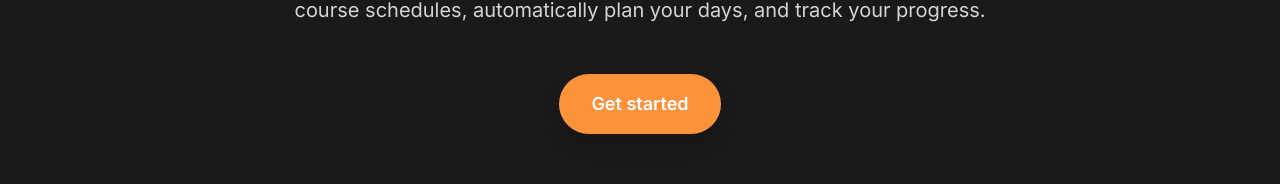
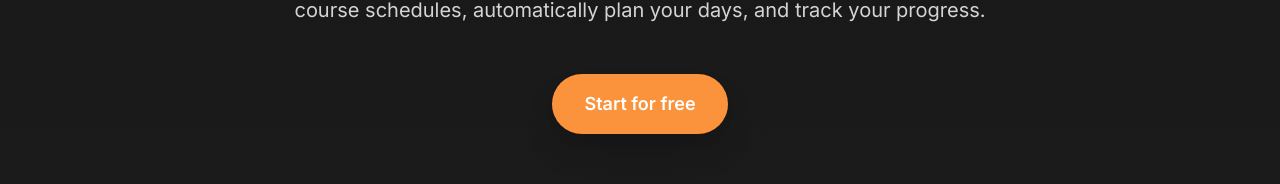
Before and after one commit to GrandeJames/bryzi, a Next.js app: page / in a window 1280 px wide. Shown: the part 397-581 px from the top of the page. Built offline with nearby package versions, Linux system fonts and the light colour scheme.

Commit message:
Change button labels

```diff
--- a/src/app/page.tsx
+++ b/src/app/page.tsx
@@ -54,7 +54,7 @@ export default function Landing() {
           <div className="flex flex-col sm:flex-row justify-center gap-4">
             <Link href={"/login"}>
               <button className="bg-orange-400 hover:bg-orange-400/90 text-white px-8 py-4 rounded-full font-semibold text-lg transition-all transform hover:scale-105 shadow-xl shadow-neutral-900">
-                Get started
+                Start for free
               </button>
             </Link>
           </div>
@@ -167,7 +167,7 @@ export default function Landing() {
           <div className="flex flex-col sm:flex-row justify-center gap-4">
             <Link href={"/login"}>
               <button className="bg-white text-orange-600 px-8 py-4 rounded-full font-semibold hover:bg-neutral-50 transition-all">
-                Get Started
+                Start for free
               </button>
             </Link>
           </div>
```
